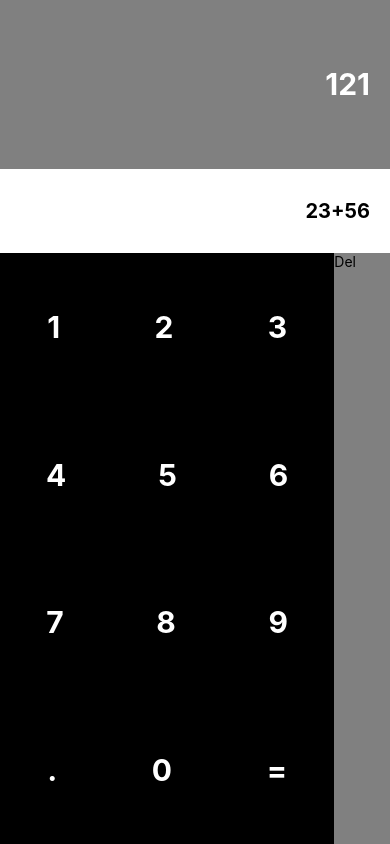
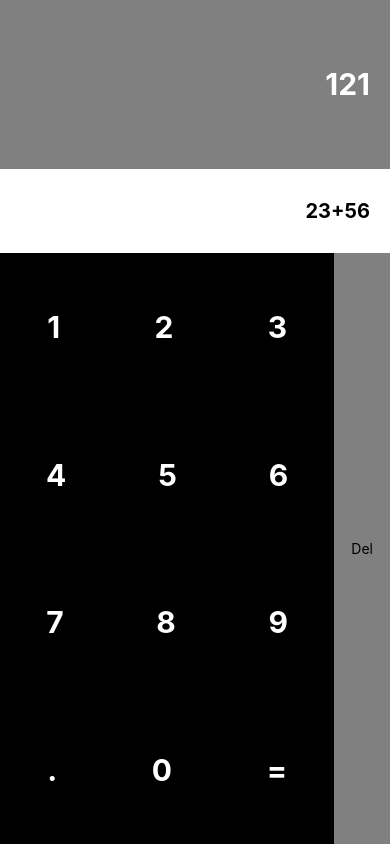
Before and after one commit to python-benedict/Advance-Calculator-app, a React Native app: screen / in a window 390 px wide. Built offline with nearby package versions, Linux system fonts and the light colour scheme.

Commit message:
changed the style of the operations container

```diff
--- a/App.js
+++ b/App.js
@@ -110,7 +110,9 @@ const styles = StyleSheet.create({
   },
   operations:{
     flex: 1,
-    backgroundColor: 'gray'
+    backgroundColor: 'gray',
+    justifyContent: 'space-around',
+    alignItems: 'center',
   },
   row:{
     flexDirection: 'row',
```
